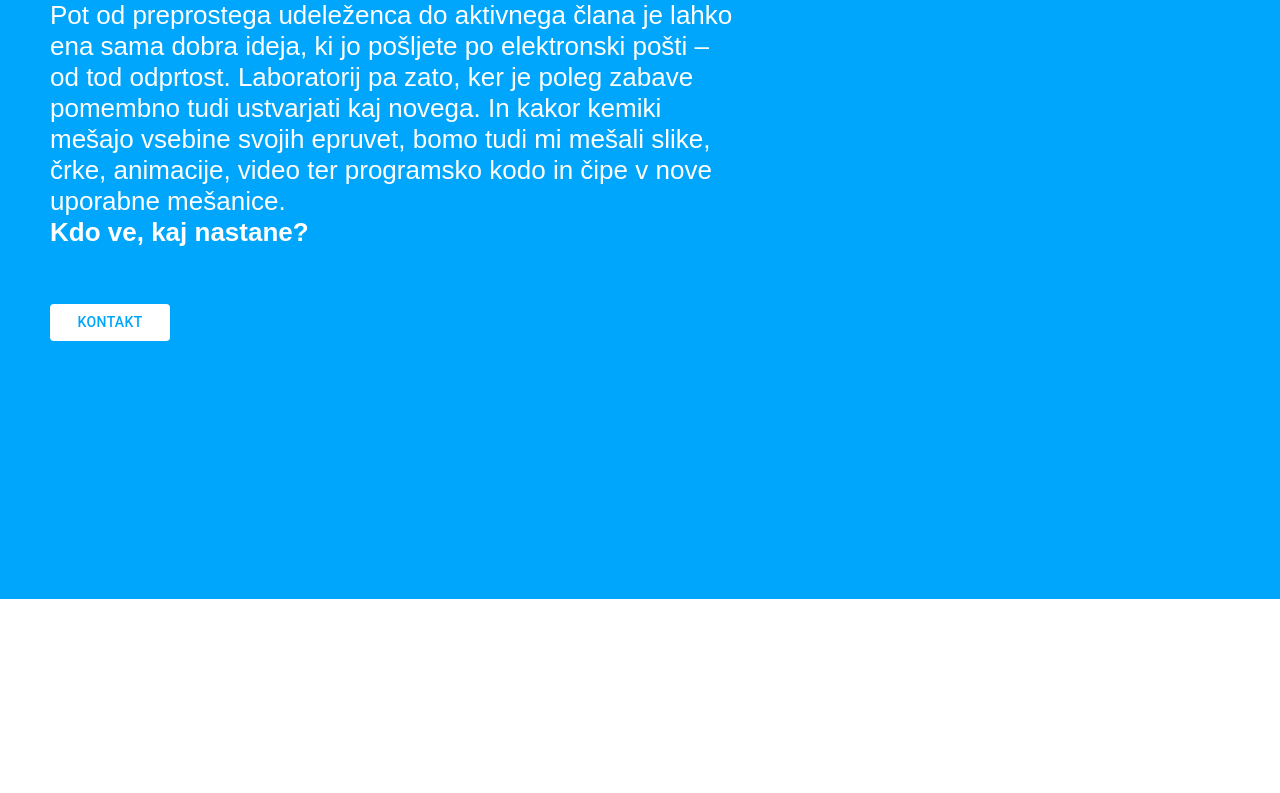
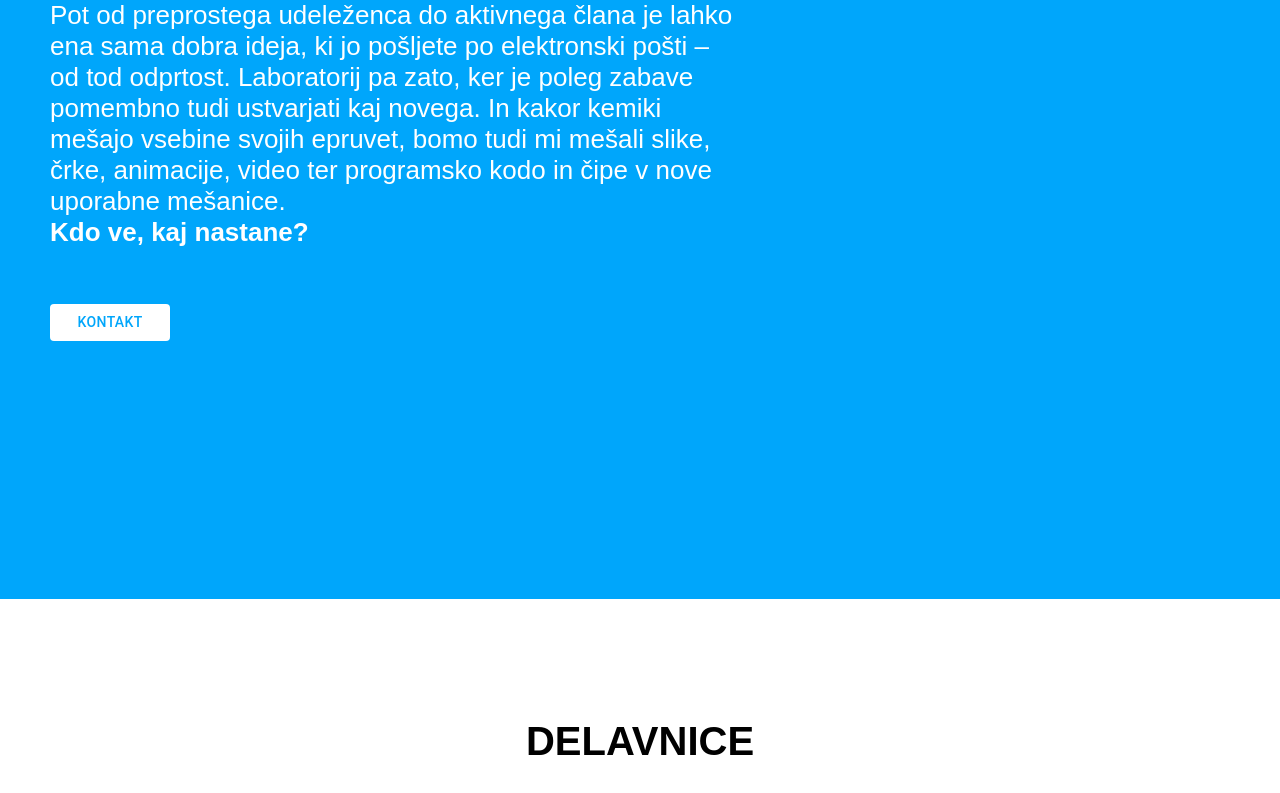
Before and after one commit to jessequiroga/website-frontend, a React (Create React App) app: page / in a window 1280 px wide. Shown: the part 201-994 px from the top of the page. Before the commit the page ends 800 px from the top, so only its background shows below. Built offline with nearby package versions, Linux system fonts and the light colour scheme.

Commit message:
Begin working on the workshop page

```diff
--- a/src/app.tsx
+++ b/src/app.tsx
@@ -1,5 +1,5 @@
 import React from 'react';
-import { LandingPage } from './pages';
+import { LandingPage, WorkshopPage } from './pages';
 import { createMuiTheme, MuiThemeProvider } from '@material-ui/core';
 
 interface AppProps {}
@@ -12,6 +12,7 @@ export default class App extends React.Component<AppProps, AppState> {
             <MuiThemeProvider theme={this.generateTheme()}>
                 <div>
                     <LandingPage />
+                    <WorkshopPage />
                 </div>
             </MuiThemeProvider>
         );
--- a/src/pages/index.ts
+++ b/src/pages/index.ts
@@ -1 +1,2 @@
 export * from './landing/landing-page';
+export * from './workshop/workshop-page';
--- /dev/null
+++ b/src/pages/workshop/workshop-page.css
@@ -0,0 +1,18 @@
+@import '../../root.css';
+
+.workshop-page-container {
+    display: flex;
+    flex-direction: column;
+    justify-content: flex-start;
+    align-items: center;
+    text-align: center;
+    min-height: 100vh;
+    background-color: var(--primary-color);
+}
+
+.workshop-page-title {
+    color: var(--font-black);
+    font-weight: bold;
+    font-size: 40px;
+    margin-top: 120px;
+}
--- /dev/null
+++ b/src/pages/workshop/workshop-page.tsx
@@ -0,0 +1,16 @@
+import React from 'react';
+import './workshop-page.css';
+
+// Material components
+import { Grid } from '@material-ui/core';
+
+export class WorkshopPage extends React.Component<any, any> {
+    render() {
+        return (
+            <div className="workshop-page-container">
+                <div className="workshop-page-title">DELAVNICE</div>
+                <Grid></Grid>
+            </div>
+        );
+    }
+}
```
